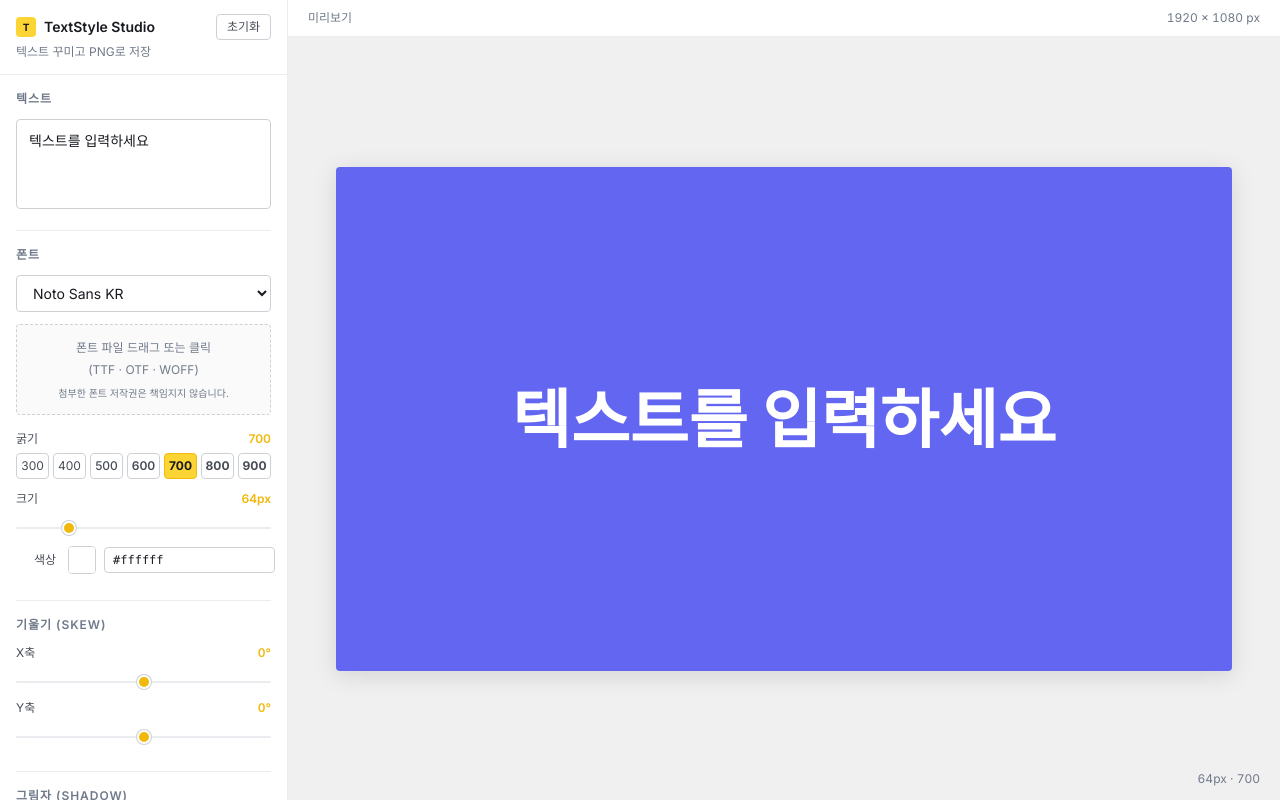
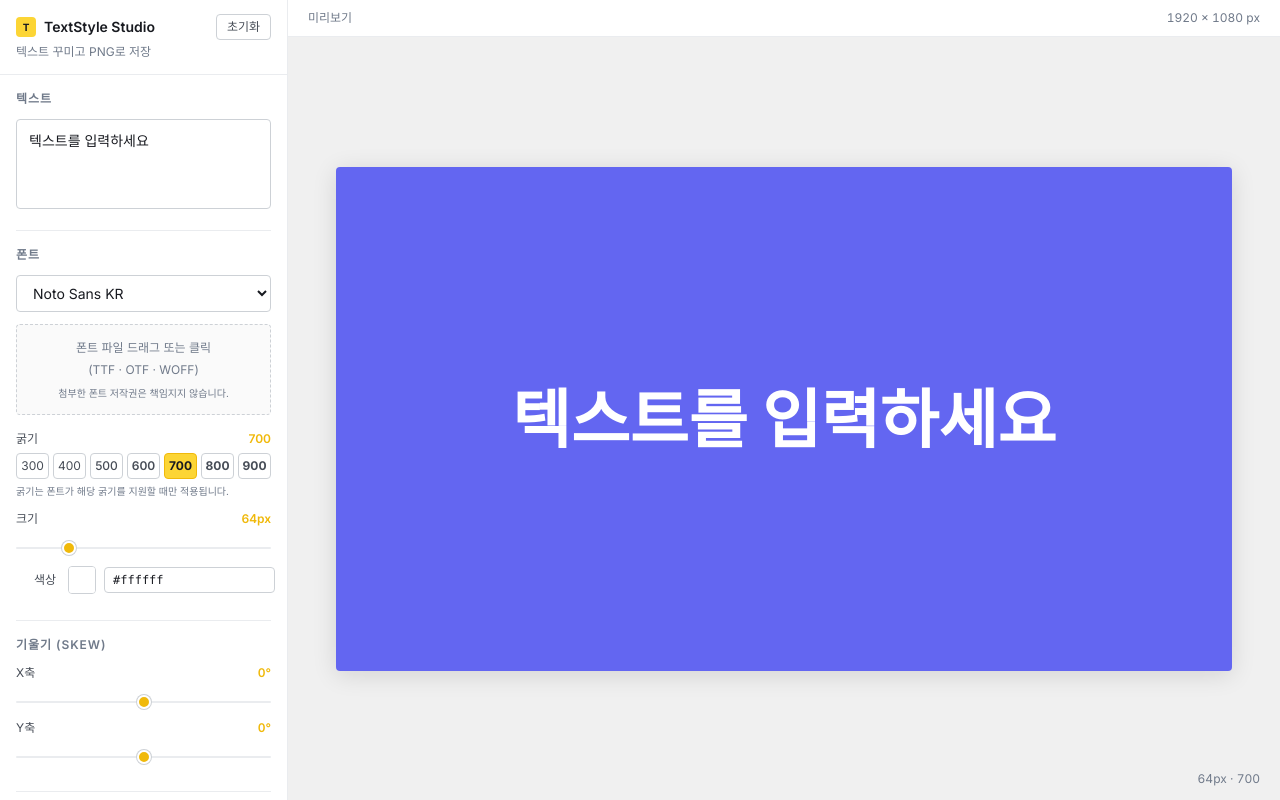
Before and after one commit to paran-coder/textstyle-studio, a React (Vite) app: page / in a window 1280 px wide. Built offline with nearby package versions, Linux system fonts and the light colour scheme.

Commit message:
Add files via upload

```diff
--- a/src/components/ControlPanel/FontSection.jsx
+++ b/src/components/ControlPanel/FontSection.jsx
@@ -104,6 +104,9 @@ export function FontSection({ state, update, addUploadedFont, showToast }) {
             </button>
           ))}
         </div>
+        <p className="mt-1.5 text-xs" style={{ color: 'var(--color-muted)', fontSize: 10 }}>
+          굵기는 폰트가 해당 굵기를 지원할 때만 적용됩니다.
+        </p>
       </div>
 
       <SliderRow label="크기" value={state.fontSize} min={8} max={300} unit="px"
```
